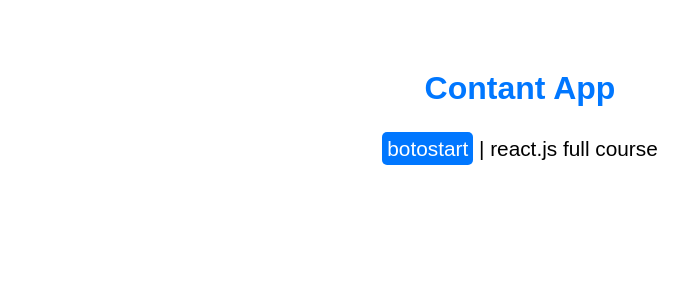
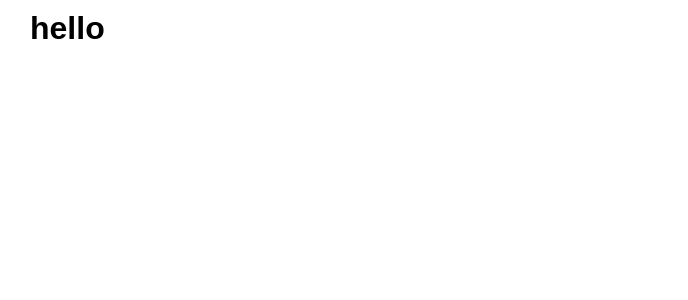
Before and after one commit to mohammad0117/contact-app, a React (Vite) app: page / in a window 1280 px wide. Shown: the top 300 px of the page, without its empty margins (120-808 px from the left). Built offline with nearby package versions, Linux system fonts and the light colour scheme.

Commit message:
initial style css

```diff
--- /dev/null
+++ b/src/App.jsx
@@ -0,0 +1,10 @@
+
+function App() {
+  return (
+    <>
+      <h1>hello</h1>
+    </>
+  );
+}
+
+export default App;
--- a/src/Header.jsx
+++ /dev/null
@@ -1,36 +0,0 @@
-import styled from "styled-components";
-const HeaderTag = styled.header`
-  display: flex;
-  flex-direction: column;
-  align-items: center;
-  justify-content: center;
-  h1 {
-    color: #0077ff;
-    margin: auto;
-    margin-top: 70px;
-  }
-  p {
-    margin-top: 30px;
-    font-size: 1.3rem;
-    span {
-      padding: 5px;
-      background-color: #0077ff;
-      border-radius: 5px;
-      color: #fff;
-    }
-  }
-`;
-function Header() {
-  return (
-    <>
-      <HeaderTag>
-        <h1>Contant App</h1>
-        <p>
-          <span>botostart</span> | react.js full course
-        </p>
-      </HeaderTag>
-    </>
-  );
-}
-
-export default Header;
--- a/src/global.css
+++ b/src/global.css
@@ -5,4 +5,8 @@
 }
 body{
   font-family: Arial, Helvetica, sans-serif;
+  margin: auto;
+  max-width: 1000px;
+  min-height: 100vh;
+  padding: 10px;
 }
--- a/src/main.jsx
+++ b/src/main.jsx
@@ -1,10 +1,10 @@
 import React from 'react'
 import ReactDOM from 'react-dom/client'
-import Header from './Header.jsx'
+import App from './App.jsx'
 import './global.css'
 
 ReactDOM.createRoot(document.getElementById('root')).render(
   <React.StrictMode>
-    <Header />
+    <App />
   </React.StrictMode>,
 )
```
